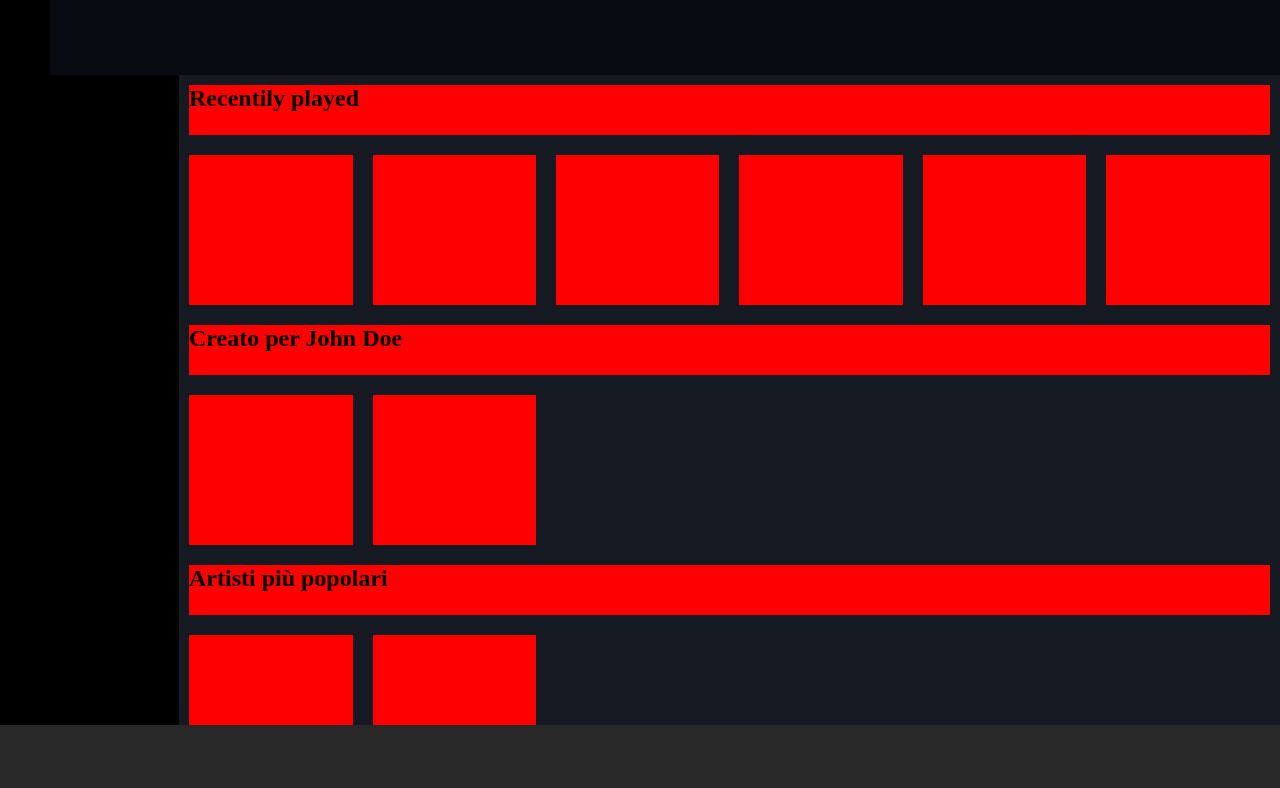
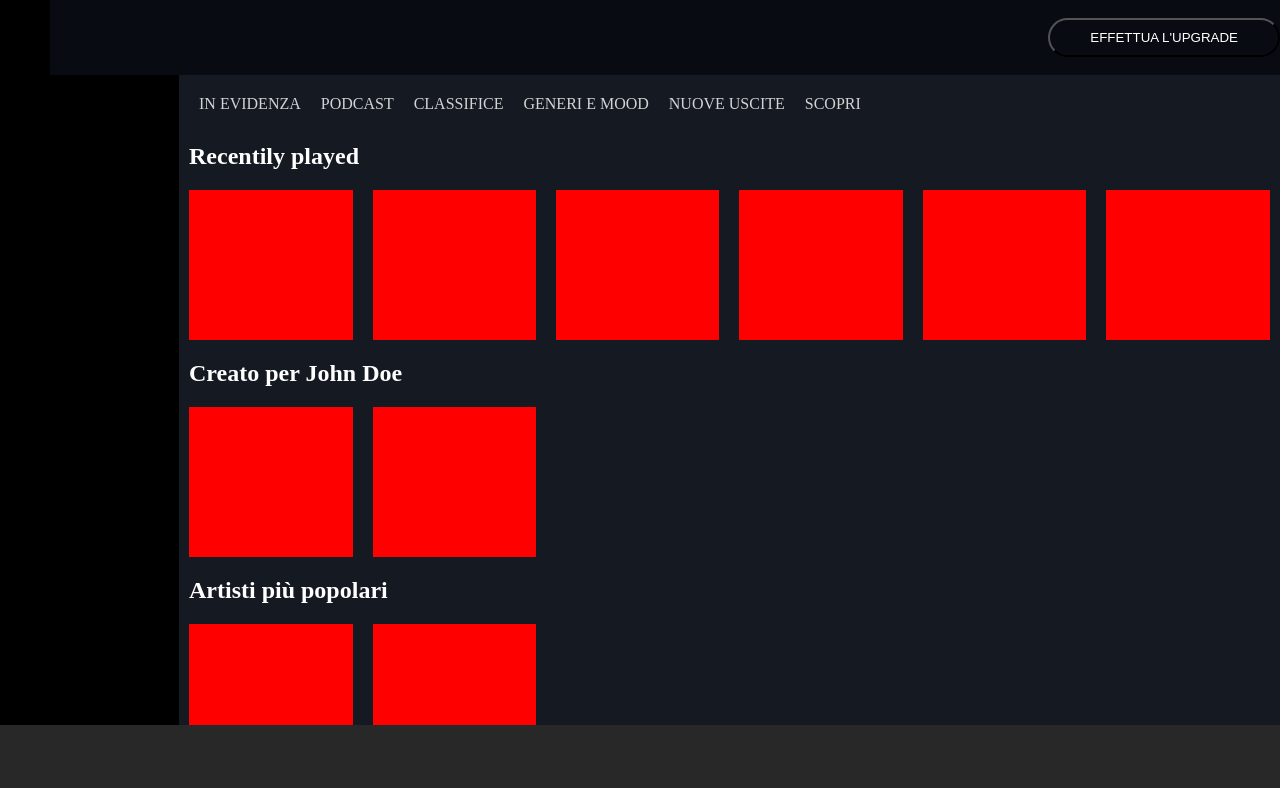
Before and after one commit to DarioLoForti/html-css-spotifyweb, a plain HTML site: page index.html in a window 1280 px wide. Drawn offline with Linux system fonts and the light colour scheme.

Commit message:
[update] header and first section

```diff
--- a/css/style.css
+++ b/css/style.css
@@ -9,7 +9,9 @@
 .d-flex{
     display: flex;
 }
-
+.f-wrap{
+    flex-wrap: wrap;
+}
 
 /* ID */
 #bottom{
@@ -41,6 +43,8 @@ header{
     position: fixed;
     top:0;
     right: 0;
+    justify-content: end;
+    align-items: center;
 }
 /* regole container */
 .main-content{
@@ -69,10 +73,27 @@ header{
 .main content, .col-full{
     width: calc(100% - 20px);
     margin: 10px;
-    height: 50px;
-    background-color: red;
+    /* background-color: red; */
+}
+header>button{
+    border: 1 px solid white;
+    background-color: transparent;
+    color: white;
+    border-radius: 25px;
+    padding: 10px 40px;
+}
+.col-full>ul{
+    justify-content: space-around;
+    list-style-type: none;
+}
+.col-full>h2{
+    color: white
 }
 
+li{
+    margin: 10px;
+    color: lightgray;
+}
 /* MEDIA QUERY */
 @media screen and (min-width: 768px){
     #sidebar{
--- a/index.html
+++ b/index.html
@@ -11,10 +11,22 @@
         <div class="top-content">
             <div id="sidebar"></div>
             <div id="main">
-                <header></header>
+                <header class="d-flex">
+                   <button>EFFETTUA L'UPGRADE</button>
+                </header>
                 <div class="main-content">
                     <div class="container">
                         <div class="row d-flex">
+                            <div class="col-full d-flex">
+                                <ul class="d-flex f-wrap">
+                                    <li>IN EVIDENZA</li>
+                                    <li>PODCAST</li>
+                                    <li>CLASSIFICE</li>
+                                    <li>GENERI E MOOD</li>
+                                    <li>NUOVE USCITE</li>
+                                    <li>SCOPRI</li>
+                                </ul>
+                            </div>
                             <div class="col-full">
                                 <h2>Recentily played</h2>
                             </div>
```
